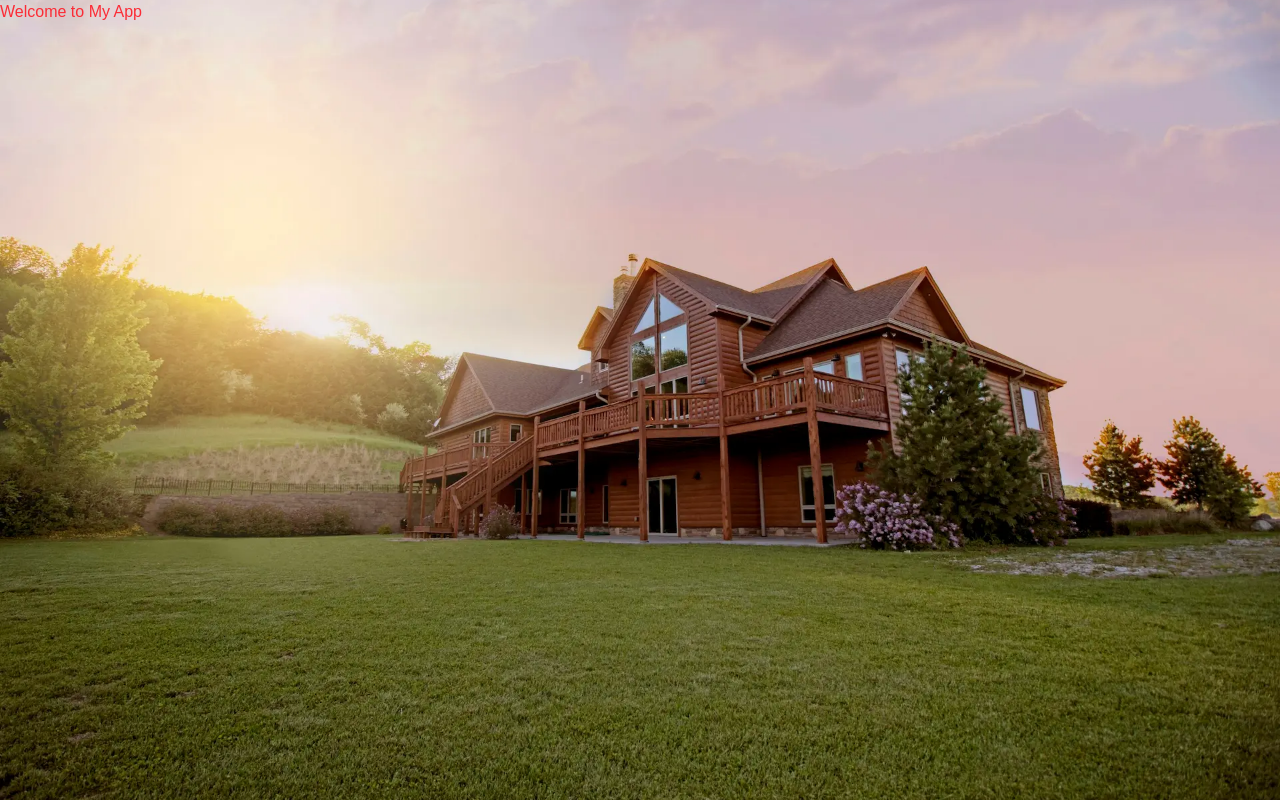
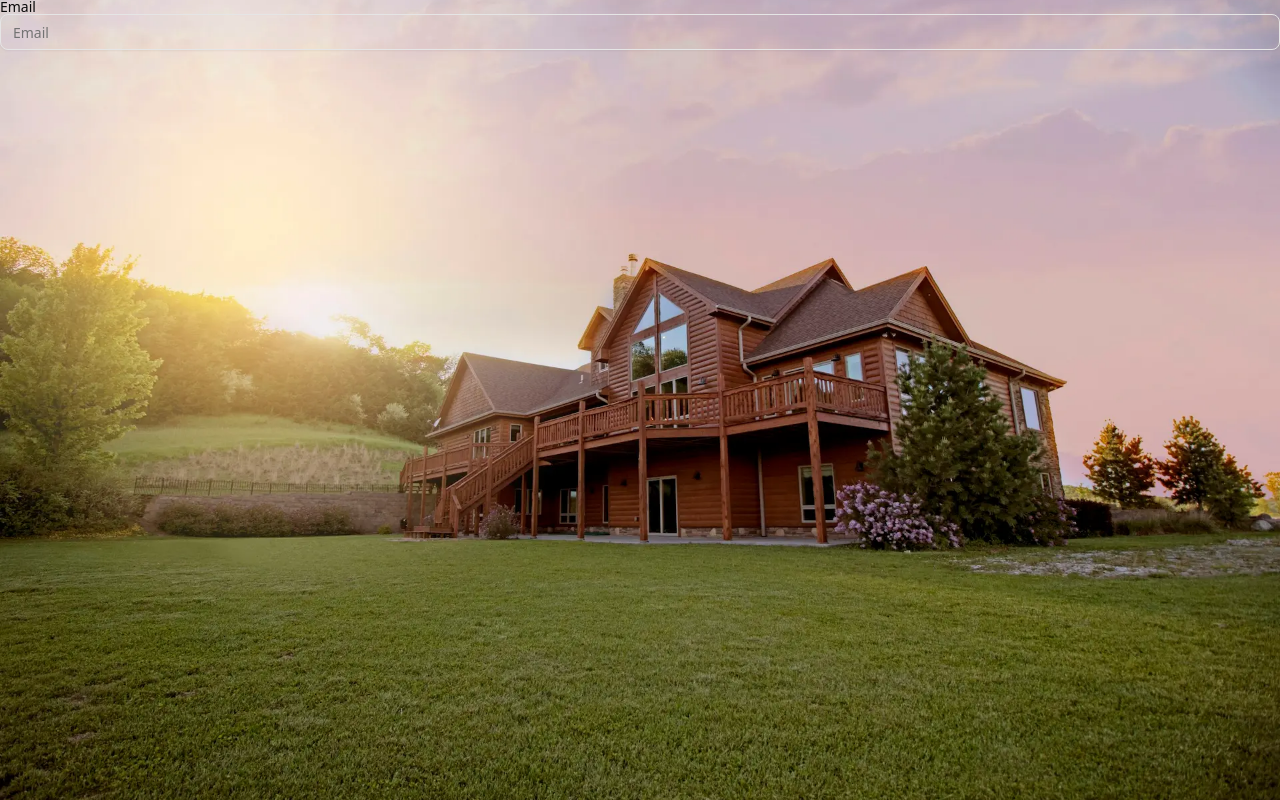
Before and after one commit to Shahmeer43/instarent_fe, a Next.js app: page / in a window 1280 px wide. Built offline with nearby package versions, Linux system fonts and the light colour scheme.

Commit message:
working on sign up form in progress

```diff
--- /dev/null
+++ b/shared/components/CustomInput/CustomInput.jsx
@@ -0,0 +1,8 @@
+import { Input } from "@/components/ui/input";
+
+const CustomInput = (props) => {
+  const { id, type, placeholder } = props;
+  return <Input id={id} type={type} placeholder={placeholder} />;
+};
+
+export default CustomInput;
--- /dev/null
+++ b/shared/components/CustomLabel/CustomLabel.jsx
@@ -0,0 +1,8 @@
+import { Label } from "@/components/ui/label";
+
+const CustomLabel = (props) => {
+  const { text, htmlFor } = props;
+  return <Label htmlFor={htmlFor}>{text}</Label>;
+};
+
+export default CustomLabel;
--- /dev/null
+++ b/shared/components/SignUp/SignUp.jsx
@@ -0,0 +1,13 @@
+import Input from "../CustomInput/CustomInput";
+import Label from "../CustomLabel/CustomLabel";
+
+const SignUp = () => {
+  return (
+    <>
+      <Label htmlFor="email" text={"Email"} />
+      <Input id="email" type="email" placeholder="Email" />
+    </>
+  );
+};
+
+export default SignUp;
--- /dev/null
+++ b/shared/components/index.js
@@ -0,0 +1,5 @@
+import SignUp from "./SignUp/SignUp";
+import CustomInput from "./CustomInput/CustomInput";
+import CustomLabel from "./CustomLabel/CustomLabel";
+
+export { SignUp, CustomInput, CustomLabel };
--- /dev/null
+++ b/shared/index.js
@@ -0,0 +1 @@
+export * from "./components";
--- a/src/app/globals.css
+++ b/src/app/globals.css
@@ -1,19 +1,120 @@
 @import "tailwindcss";
+@import "tw-animate-css";
+
+@custom-variant dark (&:is(.dark *));
+
+@theme inline {
+  --radius-sm: calc(var(--radius) - 4px);
+  --radius-md: calc(var(--radius) - 2px);
+  --radius-lg: var(--radius);
+  --radius-xl: calc(var(--radius) + 4px);
+  --color-background: var(--background);
+  --color-foreground: var(--foreground);
+  --color-card: var(--card);
+  --color-card-foreground: var(--card-foreground);
+  --color-popover: var(--popover);
+  --color-popover-foreground: var(--popover-foreground);
+  --color-primary: var(--primary);
+  --color-primary-foreground: var(--primary-foreground);
+  --color-secondary: var(--secondary);
+  --color-secondary-foreground: var(--secondary-foreground);
+  --color-muted: var(--muted);
+  --color-muted-foreground: var(--muted-foreground);
+  --color-accent: var(--accent);
+  --color-accent-foreground: var(--accent-foreground);
+  --color-destructive: var(--destructive);
+  --color-border: var(--border);
+  --color-input: var(--input);
+  --color-ring: var(--ring);
+  --color-chart-1: var(--chart-1);
+  --color-chart-2: var(--chart-2);
+  --color-chart-3: var(--chart-3);
+  --color-chart-4: var(--chart-4);
+  --color-chart-5: var(--chart-5);
+  --color-sidebar: var(--sidebar);
+  --color-sidebar-foreground: var(--sidebar-foreground);
+  --color-sidebar-primary: var(--sidebar-primary);
+  --color-sidebar-primary-foreground: var(--sidebar-primary-foreground);
+  --color-sidebar-accent: var(--sidebar-accent);
+  --color-sidebar-accent-foreground: var(--sidebar-accent-foreground);
+  --color-sidebar-border: var(--sidebar-border);
+  --color-sidebar-ring: var(--sidebar-ring);
+}
 
 :root {
-  --background: #ffffff;
-  --foreground: #171717;
+  --radius: 0.625rem;
+  --background: oklch(1 0 0);
+  --foreground: oklch(0.145 0 0);
+  --card: oklch(1 0 0);
+  --card-foreground: oklch(0.145 0 0);
+  --popover: oklch(1 0 0);
+  --popover-foreground: oklch(0.145 0 0);
+  --primary: oklch(0.205 0 0);
+  --primary-foreground: oklch(0.985 0 0);
+  --secondary: oklch(0.97 0 0);
+  --secondary-foreground: oklch(0.205 0 0);
+  --muted: oklch(0.97 0 0);
+  --muted-foreground: oklch(0.556 0 0);
+  --accent: oklch(0.97 0 0);
+  --accent-foreground: oklch(0.205 0 0);
+  --destructive: oklch(0.577 0.245 27.325);
+  --border: oklch(0.922 0 0);
+  --input: oklch(0.922 0 0);
+  --ring: oklch(0.708 0 0);
+  --chart-1: oklch(0.646 0.222 41.116);
+  --chart-2: oklch(0.6 0.118 184.704);
+  --chart-3: oklch(0.398 0.07 227.392);
+  --chart-4: oklch(0.828 0.189 84.429);
+  --chart-5: oklch(0.769 0.188 70.08);
+  --sidebar: oklch(0.985 0 0);
+  --sidebar-foreground: oklch(0.145 0 0);
+  --sidebar-primary: oklch(0.205 0 0);
+  --sidebar-primary-foreground: oklch(0.985 0 0);
+  --sidebar-accent: oklch(0.97 0 0);
+  --sidebar-accent-foreground: oklch(0.205 0 0);
+  --sidebar-border: oklch(0.922 0 0);
+  --sidebar-ring: oklch(0.708 0 0);
 }
 
-@media (prefers-color-scheme: dark) {
-  :root {
-    --background: #0a0a0a;
-    --foreground: #ededed;
+.dark {
+  --background: oklch(0.145 0 0);
+  --foreground: oklch(0.985 0 0);
+  --card: oklch(0.205 0 0);
+  --card-foreground: oklch(0.985 0 0);
+  --popover: oklch(0.205 0 0);
+  --popover-foreground: oklch(0.985 0 0);
+  --primary: oklch(0.922 0 0);
+  --primary-foreground: oklch(0.205 0 0);
+  --secondary: oklch(0.269 0 0);
+  --secondary-foreground: oklch(0.985 0 0);
+  --muted: oklch(0.269 0 0);
+  --muted-foreground: oklch(0.708 0 0);
+  --accent: oklch(0.269 0 0);
+  --accent-foreground: oklch(0.985 0 0);
+  --destructive: oklch(0.704 0.191 22.216);
+  --border: oklch(1 0 0 / 10%);
+  --input: oklch(1 0 0 / 15%);
+  --ring: oklch(0.556 0 0);
+  --chart-1: oklch(0.488 0.243 264.376);
+  --chart-2: oklch(0.696 0.17 162.48);
+  --chart-3: oklch(0.769 0.188 70.08);
+  --chart-4: oklch(0.627 0.265 303.9);
+  --chart-5: oklch(0.645 0.246 16.439);
+  --sidebar: oklch(0.205 0 0);
+  --sidebar-foreground: oklch(0.985 0 0);
+  --sidebar-primary: oklch(0.488 0.243 264.376);
+  --sidebar-primary-foreground: oklch(0.985 0 0);
+  --sidebar-accent: oklch(0.269 0 0);
+  --sidebar-accent-foreground: oklch(0.985 0 0);
+  --sidebar-border: oklch(1 0 0 / 10%);
+  --sidebar-ring: oklch(0.556 0 0);
+}
+
+@layer base {
+  * {
+    @apply border-border outline-ring/50;
+  }
+  body {
+    @apply bg-background text-foreground;
   }
 }
-
-body {
-  background: var(--background);
-  color: var(--foreground);
-  font-family: Arial, Helvetica, sans-serif;
-}
--- a/src/app/page.jsx
+++ b/src/app/page.jsx
@@ -1,13 +1,14 @@
 import Image from "next/image";
 
+import { SignUp } from "../../shared";
 import bg from "@/assets/images/instarent_auth_bg.webp";
 
 const HomePage = () => {
   return (
     <div className="relative w-full h-screen">
       <Image fill src={bg} priority alt="background" className="object-cover" />
-      <div className="relative z-10 text-red-500">
-        <h1>Welcome to My App</h1>
+      <div className="relative z-10">
+        <SignUp />
       </div>
     </div>
   );
--- /dev/null
+++ b/src/components/ui/input.jsx
@@ -0,0 +1,24 @@
+import * as React from "react"
+
+import { cn } from "@/lib/utils"
+
+function Input({
+  className,
+  type,
+  ...props
+}) {
+  return (
+    <input
+      type={type}
+      data-slot="input"
+      className={cn(
+        "file:text-foreground placeholder:text-muted-foreground selection:bg-primary selection:text-primary-foreground dark:bg-input/30 border-input flex h-9 w-full min-w-0 rounded-md border bg-transparent px-3 py-1 text-base shadow-xs transition-[color,box-shadow] outline-none file:inline-flex file:h-7 file:border-0 file:bg-transparent file:text-sm file:font-medium disabled:pointer-events-none disabled:cursor-not-allowed disabled:opacity-50 md:text-sm",
+        "focus-visible:border-ring focus-visible:ring-ring/50 focus-visible:ring-[3px]",
+        "aria-invalid:ring-destructive/20 dark:aria-invalid:ring-destructive/40 aria-invalid:border-destructive",
+        className
+      )}
+      {...props} />
+  );
+}
+
+export { Input }
--- /dev/null
+++ b/src/components/ui/label.jsx
@@ -0,0 +1,23 @@
+"use client"
+
+import * as React from "react"
+import * as LabelPrimitive from "@radix-ui/react-label"
+
+import { cn } from "@/lib/utils"
+
+function Label({
+  className,
+  ...props
+}) {
+  return (
+    <LabelPrimitive.Root
+      data-slot="label"
+      className={cn(
+        "flex items-center gap-2 text-sm leading-none font-medium select-none group-data-[disabled=true]:pointer-events-none group-data-[disabled=true]:opacity-50 peer-disabled:cursor-not-allowed peer-disabled:opacity-50",
+        className
+      )}
+      {...props} />
+  );
+}
+
+export { Label }
--- /dev/null
+++ b/src/lib/utils.js
@@ -0,0 +1,6 @@
+import { clsx } from "clsx";
+import { twMerge } from "tailwind-merge"
+
+export function cn(...inputs) {
+  return twMerge(clsx(inputs));
+}
```
Also changed, not shown: package.json (+10 -2 lines), components.json (added), 1 other file (tests, documents, lock files or other folders).
